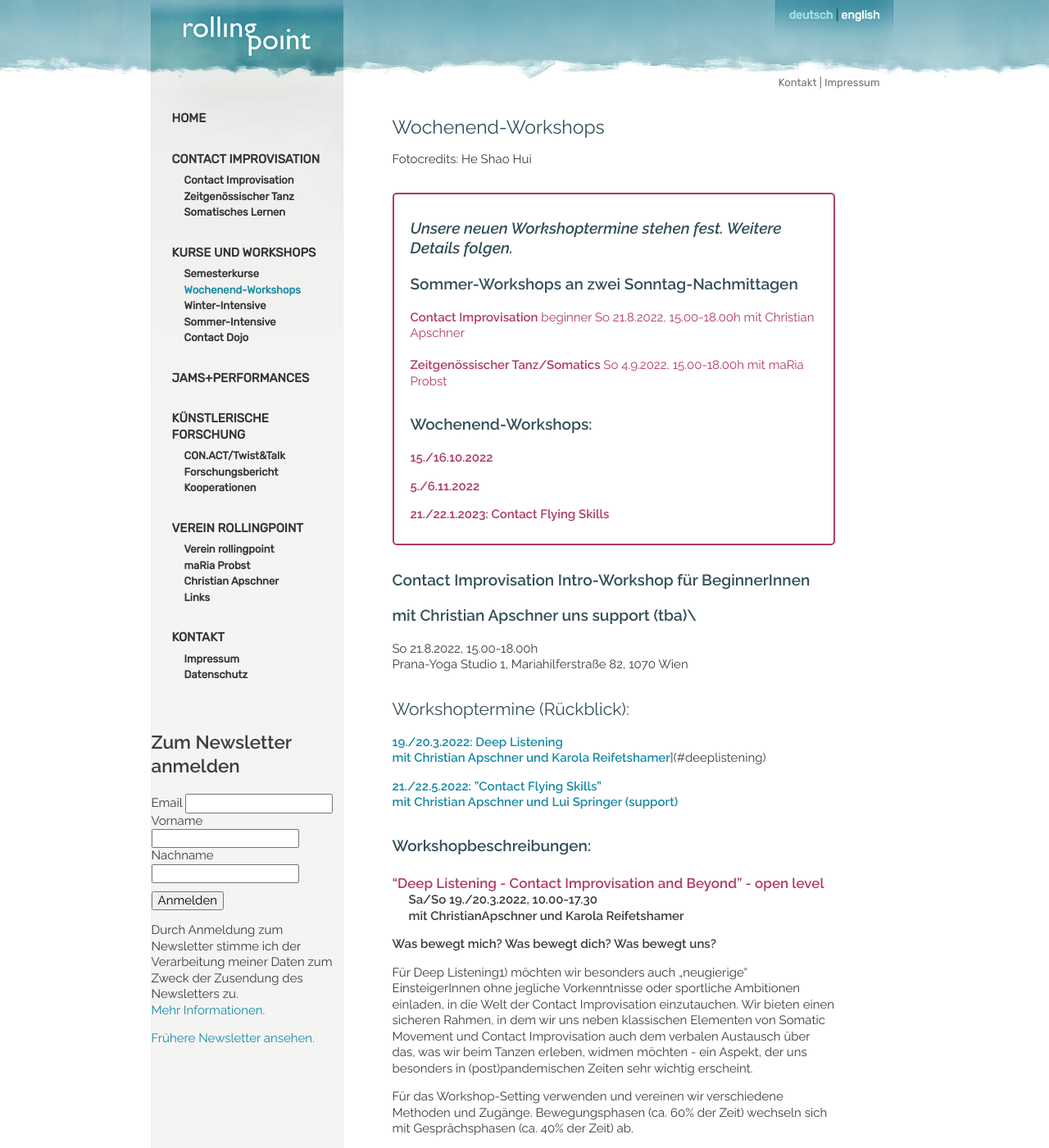
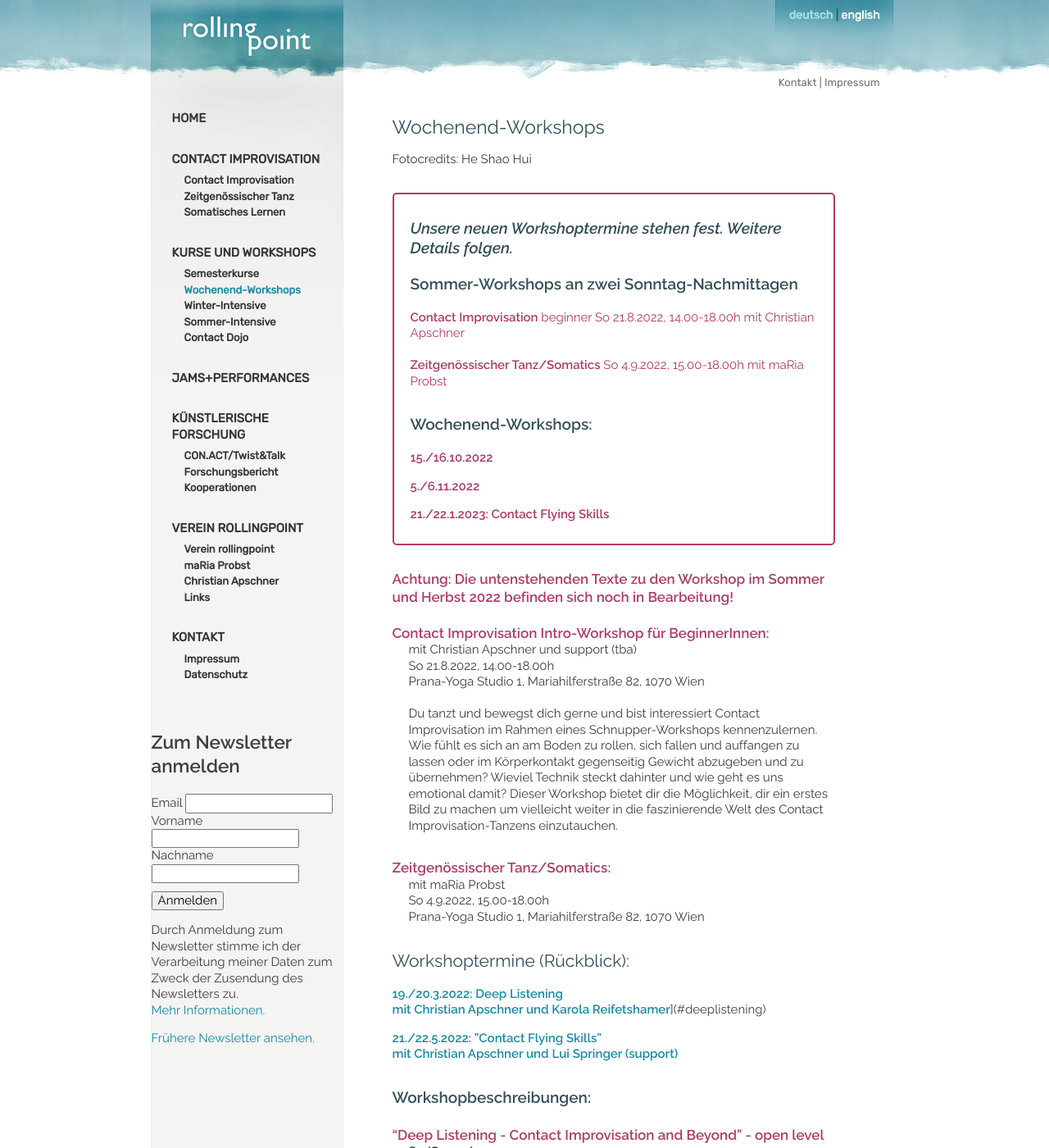
Before and after one commit to manulari/rollingpointat, a Jekyll site: the page built from _pages_de/workshops.md, in a window 1280 px wide and 1400 px high. Shown: the whole window at 82% size. Built offline with Jekyll 4.4.1, drawn with Linux system fonts in a browser that asks for light colours; comment, search, counter and statistics services are not loaded.

Commit message:
Update page (de) “workshops”

```diff
--- a/_pages_de/workshops.md
+++ b/_pages_de/workshops.md
@@ -10,7 +10,7 @@ Fotocredits: He Shao Hui
 >
 > ### Sommer-Workshops an zwei Sonntag-Nachmittagen
 >
-> **Contact Improvisation** beginner So 21.8.2022, 15.00-18.00h mit Christian Apschner\
+> **Contact Improvisation** beginner So 21.8.2022, 14.00-18.00h mit Christian Apschner\
 > \
 > **Zeitgenössischer Tanz/Somatics** So 4.9.2022, 15.00-18.00h mit maRia Probst
 >
@@ -22,10 +22,20 @@ Fotocredits: He Shao Hui
 >
 > **21./22.1.2023: Contact Flying Skills**
 
-### **Contact Improvisation Intro-Workshop für BeginnerInnen**
+#### **Achtung: Die untenstehenden Texte zu den Workshop im Sommer und Herbst 2022 befinden sich noch in Bearbeitung!**
 
-### mit Christian Apschner uns support (tba)\
-So 21.8.2022, 15.00-18.00h\
+#### **Contact Improvisation Intro-Workshop für BeginnerInnen:**
+
+mit Christian Apschner und support (tba)\
+So 21.8.2022, 14.00-18.00h\
+Prana-Yoga Studio 1, Mariahilferstraße 82, 1070 Wien\
+\
+Du tanzt und bewegst dich gerne und bist interessiert Contact Improvisation im Rahmen eines Schnupper-Workshops kennenzulernen. Wie fühlt es sich an am Boden zu rollen, sich fallen und auffangen zu lassen oder im Körperkontakt gegenseitig Gewicht abzugeben und zu übernehmen? Wieviel Technik steckt dahinter und wie geht es uns emotional damit? Dieser Workshop bietet dir die Möglichkeit, dir ein erstes Bild zu machen um vielleicht weiter in die faszinierende Welt des Contact Improvisation-Tanzens einzutauchen.
+
+#### **Zeitgenössischer Tanz/Somatics**:
+
+mit maRia Probst\
+So 4.9.2022, 15.00-18.00h\
 Prana-Yoga Studio 1, Mariahilferstraße 82, 1070 Wien
 
 ## Workshoptermine (Rückblick):
```
